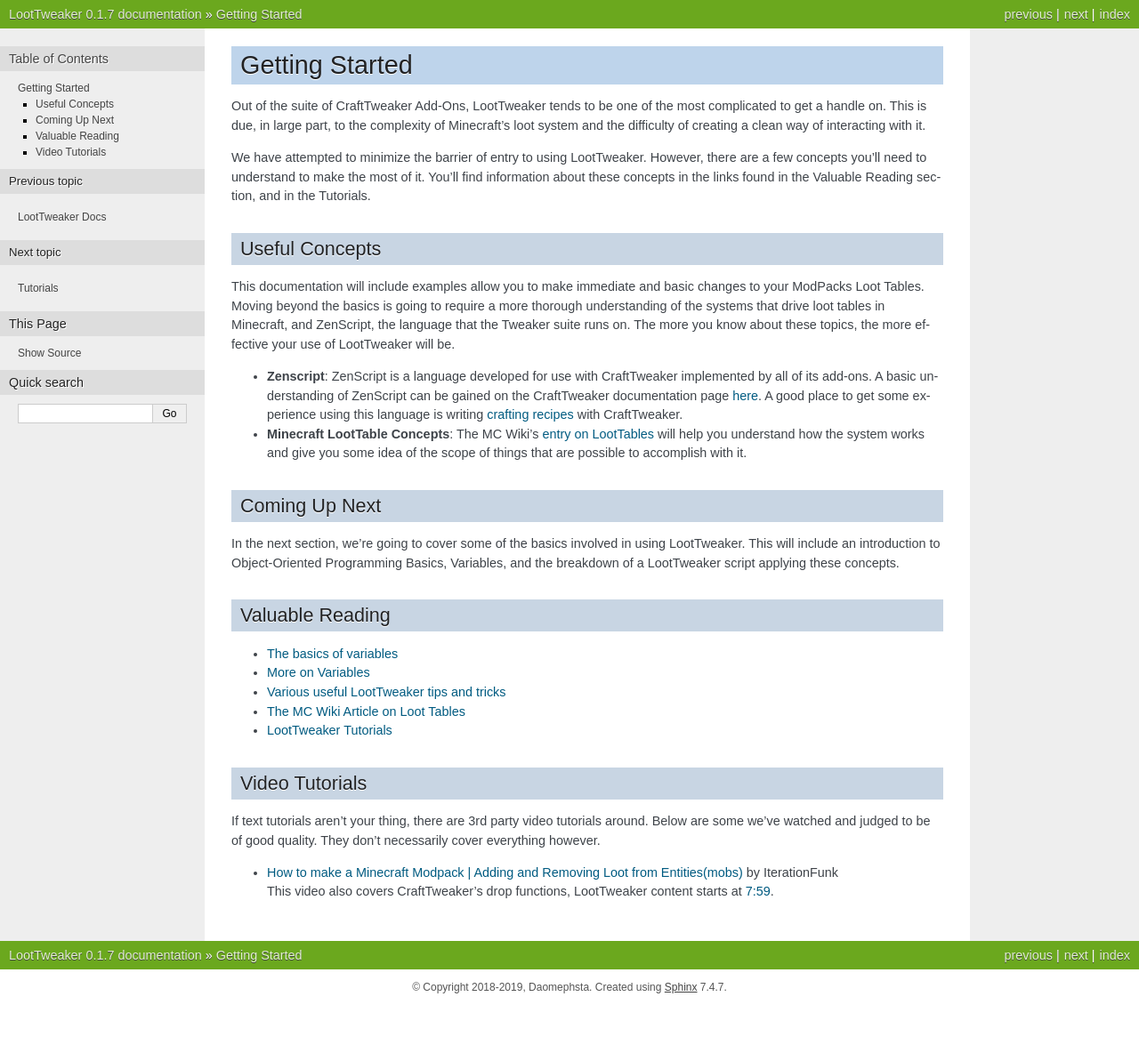
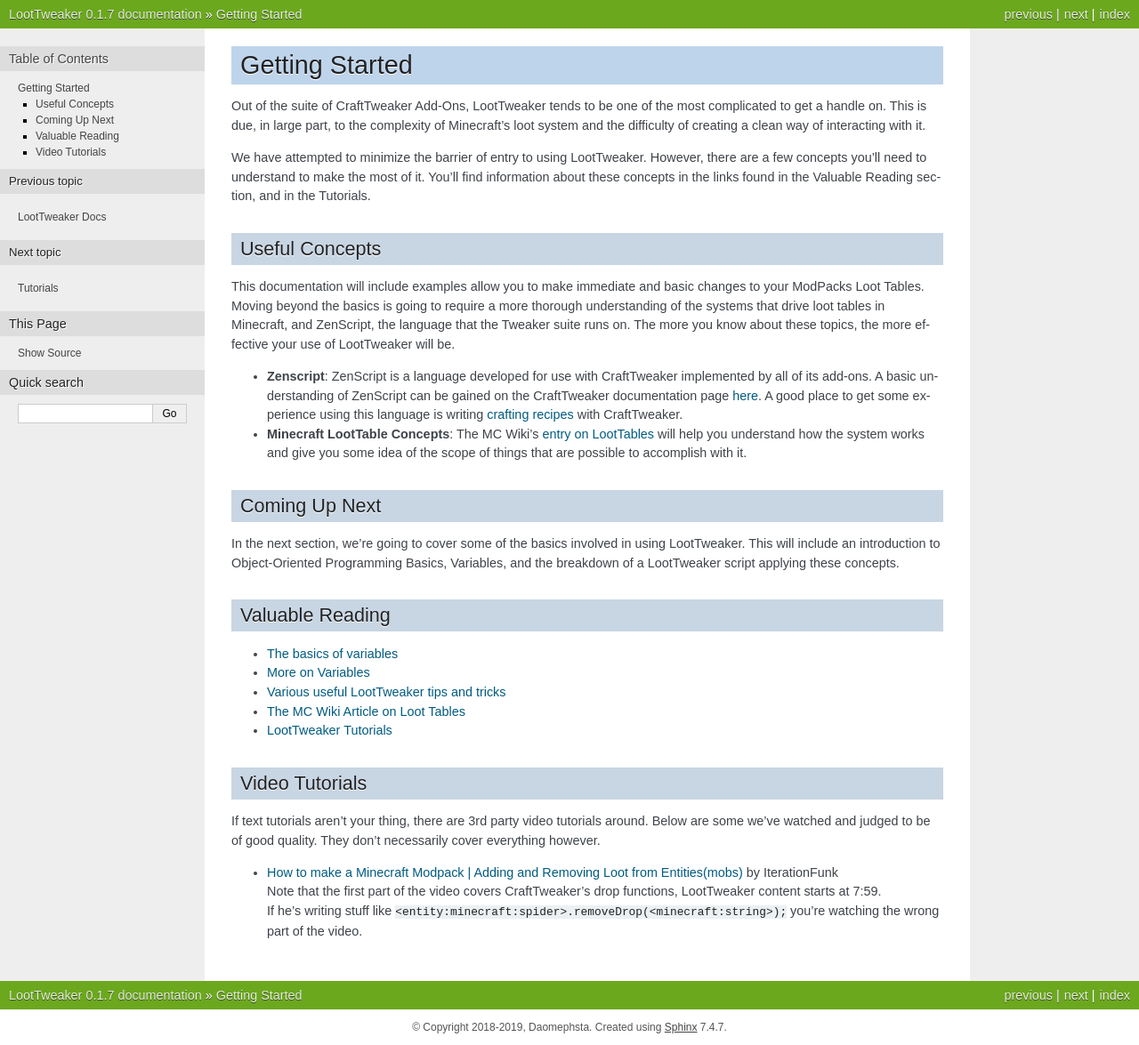
Before and after one commit to Foreck1/LootTweaker-Docs, a Sphinx documentation site: the page built from docs/getting-started.rst, in a window 1280 px wide. Shown: the whole page at 89% size. Built offline with Sphinx 7.4.7, drawn with Linux system fonts in a browser that asks for light colours; before the commit the page ends 1130 px from its top, so only the background shows below that.

Commit message:
Make it clearer that IterationFunk's video covers the CT drops API, and LootTweaker

```diff
--- a/docs/getting-started.rst
+++ b/docs/getting-started.rst
@@ -38,5 +38,6 @@
 Below are some we've watched and judged to be of good quality.
 They don't necessarily cover everything however.
 
-* | `How to make a Minecraft Modpack | Adding and Removing Loot from Entities(mobs) <https://youtu.be/Gam65KJ4RDM>`_ by IterationFunk
-  | This video also covers CraftTweaker's drop functions, LootTweaker content starts at `7:59 <https://youtu.be/Gam65KJ4RDM?t=479>`_.
+* | `How to make a Minecraft Modpack | Adding and Removing Loot from Entities(mobs) <https://youtu.be/Gam65KJ4RDM?t=479>`_ by IterationFunk
+  | Note that the first part of the video covers CraftTweaker's drop functions, LootTweaker content starts at 7:59.
+  | If he's writing stuff like ``<entity:minecraft:spider>.removeDrop(<minecraft:string>);`` you're watching the wrong part of the video.
```
